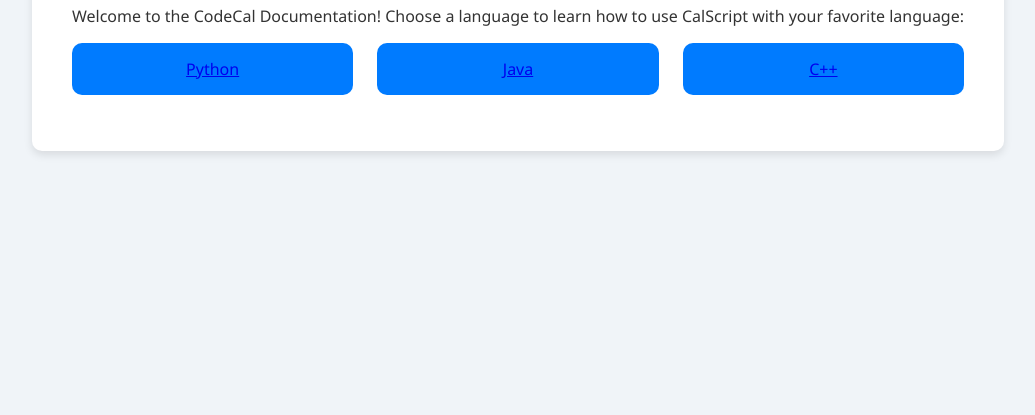
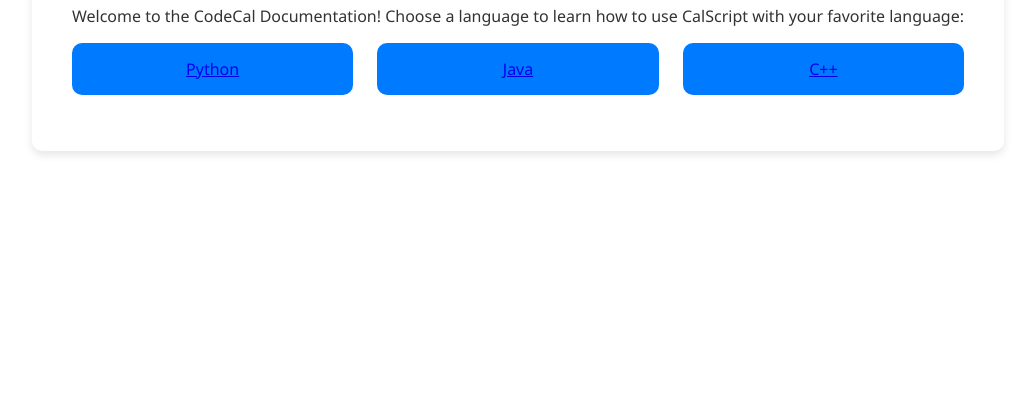
Before and after one commit to Noahabebe/GenCAL, a website: page public/docs/index.html in a window 1280 px wide. Shown: the part 385-800 px from the top of the page, without its empty margins (122-1157 px from the left). Drawn offline with Linux system fonts and the light colour scheme.

Commit message:
Update style.css

```diff
--- a/public/css/style.css
+++ b/public/css/style.css
@@ -7,7 +7,7 @@
     align-items: center;
     justify-content: center;
     min-height: 100vh;
-    background-color: #f0f4f8;
+    background-color: #ffffff;
     color: #333;
 }
 
```
